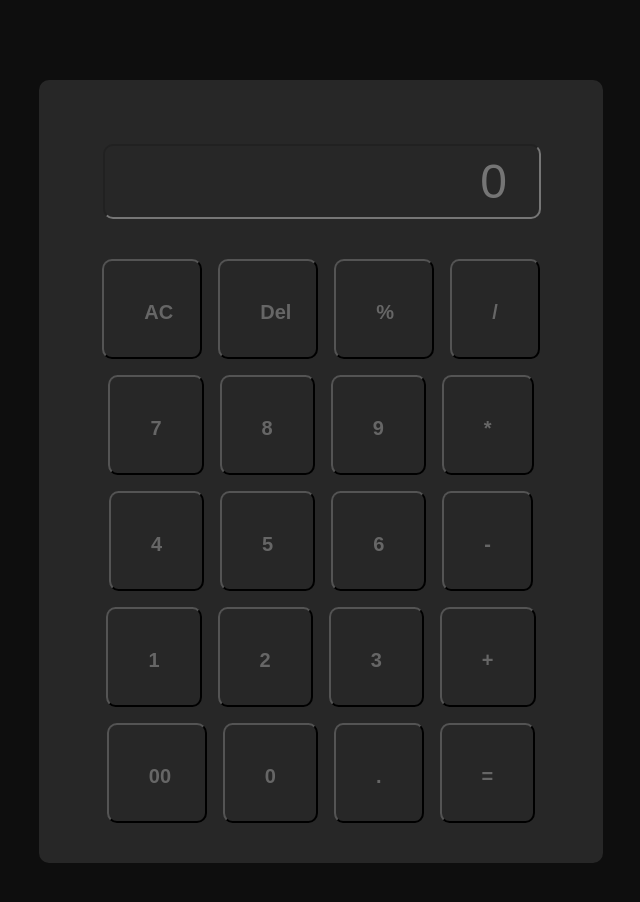
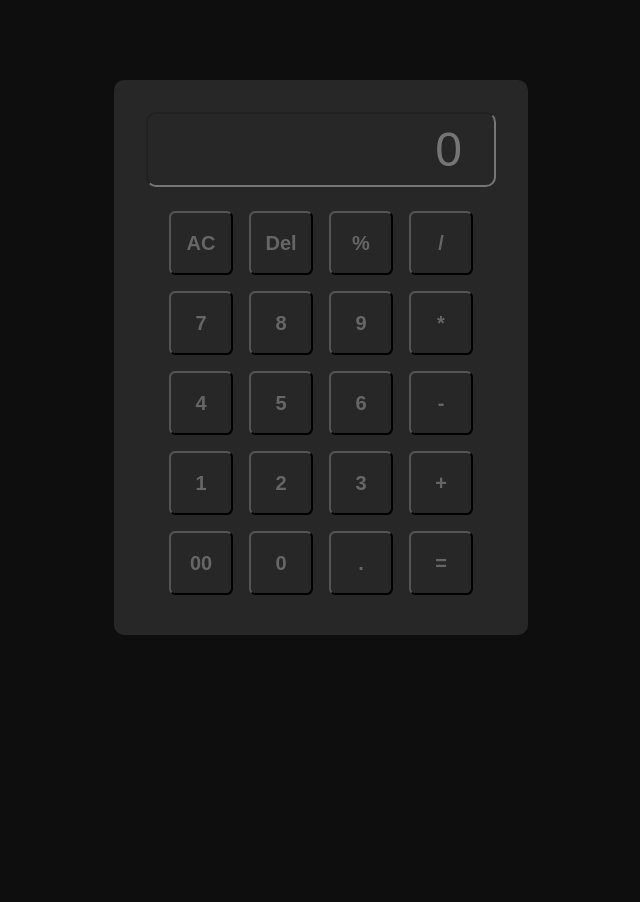
Before and after one commit to Ashish-Saha1/Various-Javascript-Project, a plain HTML site: page Calculator Project- 2/index.html in a window 1280 px wide. Shown: the whole page, without its empty margins (319-959 px from the left). After the commit the page ends 800 px from the top, so only its background shows below. Drawn offline with Linux system fonts and the light colour scheme.

Commit message:
Calculator project -2 css done & updated from Office

```diff
--- a/Calculator Project- 2/style.css
+++ b/Calculator Project- 2/style.css
@@ -7,27 +7,36 @@ body{
 
 .container{
     margin: 10vh auto;
-    width: 500px;
+    width: 350px;
     padding: 2rem;
     border-radius: 10px;
     background-color: #272727;
-    text-align: center;
+    /* text-align: center; */
 }
 
-input{
-    width: 370px;
+.heading{
+    width: 350px;
+    margin: 0 auto;
+    text-align: center;
+    display: flex;
+    justify-content: center;
+}
+
+#input-box{
+    width: 100%;
     color: #666;
     font-size: 3rem;
     padding: .5rem 2rem;
     border-radius: 10px;
     text-align: right;
     background-color: #272727;
-    margin: 2rem;
+    margin-bottom: 1rem ;
+
 }
 
 .buttons{
     margin: auto;
-    width: 470px;
+    width: 350px;
     display: flex;
     flex-wrap: wrap;
     justify-content: center;
@@ -38,11 +47,14 @@ button{
     background-color: #272727;
     color: #666;
     margin: 0.5rem;
-    max-width: 100px;
-    max-height: 100px;
-    padding: 40px;
+    max-width: 60px;
+    max-height: 60px;
+    padding: 30px;
     border-radius: 10%;
     text-align: center;
     font-size: 20px;
     font-weight: 900;
+    display: flex;
+    align-items: center;
+    justify-content: center;
 }
```
